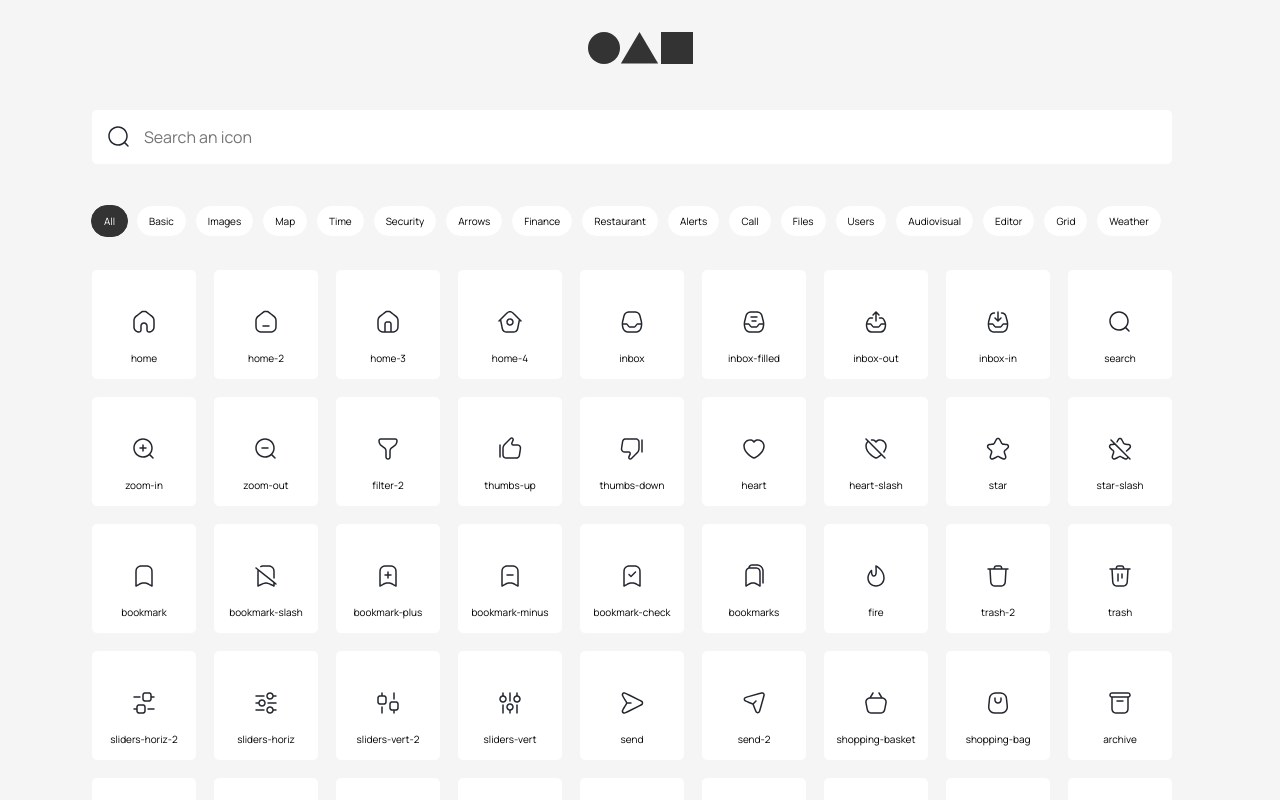
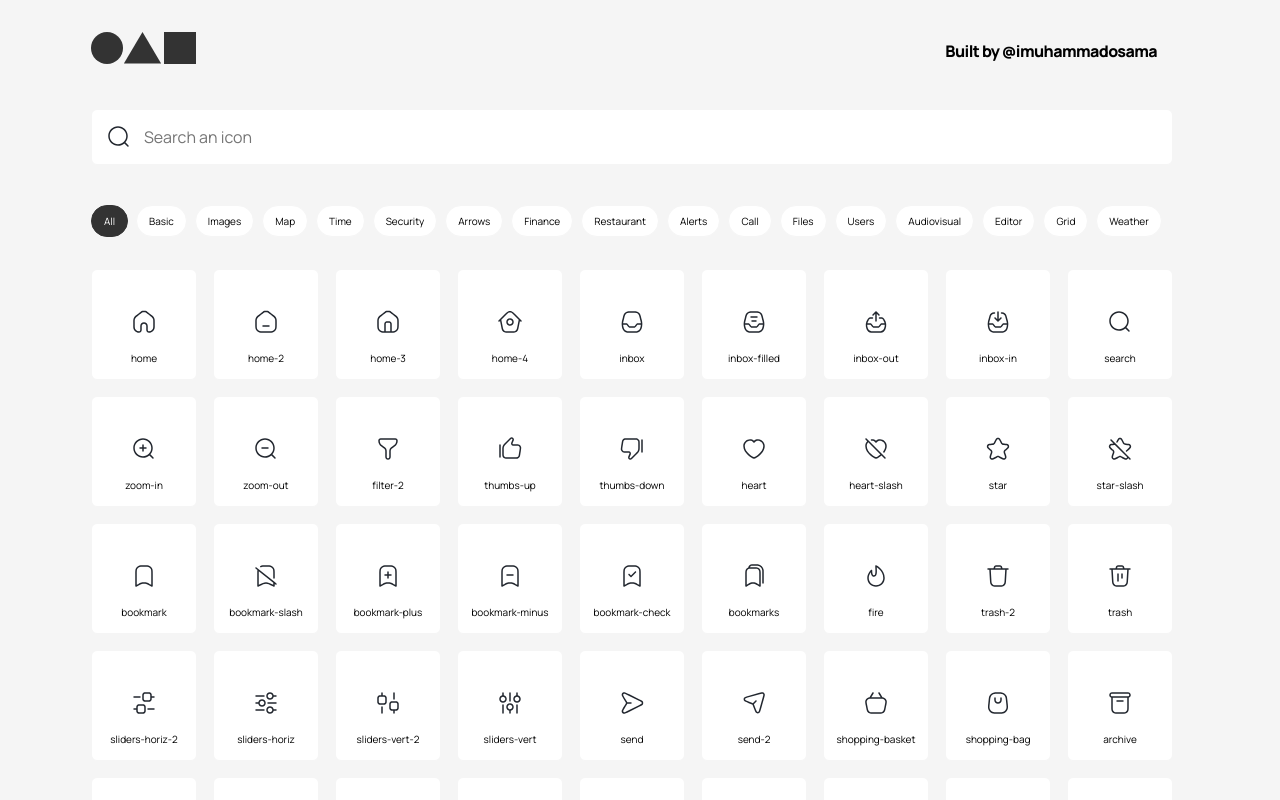
Before and after one commit to imuhammadosama/iconscave.com, a React (Create React App) app: page / in a window 1280 px wide. Shown: the top 800 px of the page. Built offline with nearby package versions, Linux system fonts and the light colour scheme.

Commit message:
Credits added

```diff
--- a/src/components/Header/Header.css
+++ b/src/components/Header/Header.css
@@ -1,4 +1,17 @@
 .header {
   text-align: center;
-  margin-top: 32px;
+  display: flex;
+  justify-content: space-between;
+  margin: auto;
+  padding-top: 32px;
+  max-width: 1098px;
 }
+
+.credits {
+  display: flex;
+  justify-content: center;
+  align-items: center;
+  font-weight: 900;
+  letter-spacing: -0.6px;
+  padding-right: 32px;
+}
--- a/src/components/Header/Header.js
+++ b/src/components/Header/Header.js
@@ -2,6 +2,7 @@ import './Header.css';
 export default function () {
   return (
     <div className='header'>
+      <div className='logo'>
         <svg
           width='105'
           height='32'
@@ -14,5 +15,7 @@ export default function () {
           <path d='M51.5 0L70.1195 31.5H32.8805L51.5 0Z' fill='#333333' />
         </svg>
       </div>
+      <div className='credits'>Built by @imuhammadosama</div>
+    </div>
   );
 }
--- a/src/index.css
+++ b/src/index.css
@@ -1,4 +1,4 @@
-@import url('https://fonts.googleapis.com/css?family=Manrope');
+@import url('https://fonts.googleapis.com/css2?family=Manrope:wght@200;300;400;500;600;700;800&display=swap');
 
 body {
   background-color: #f5f5f5;
```
Lines whose indentation alone changed are shown as unchanged.
